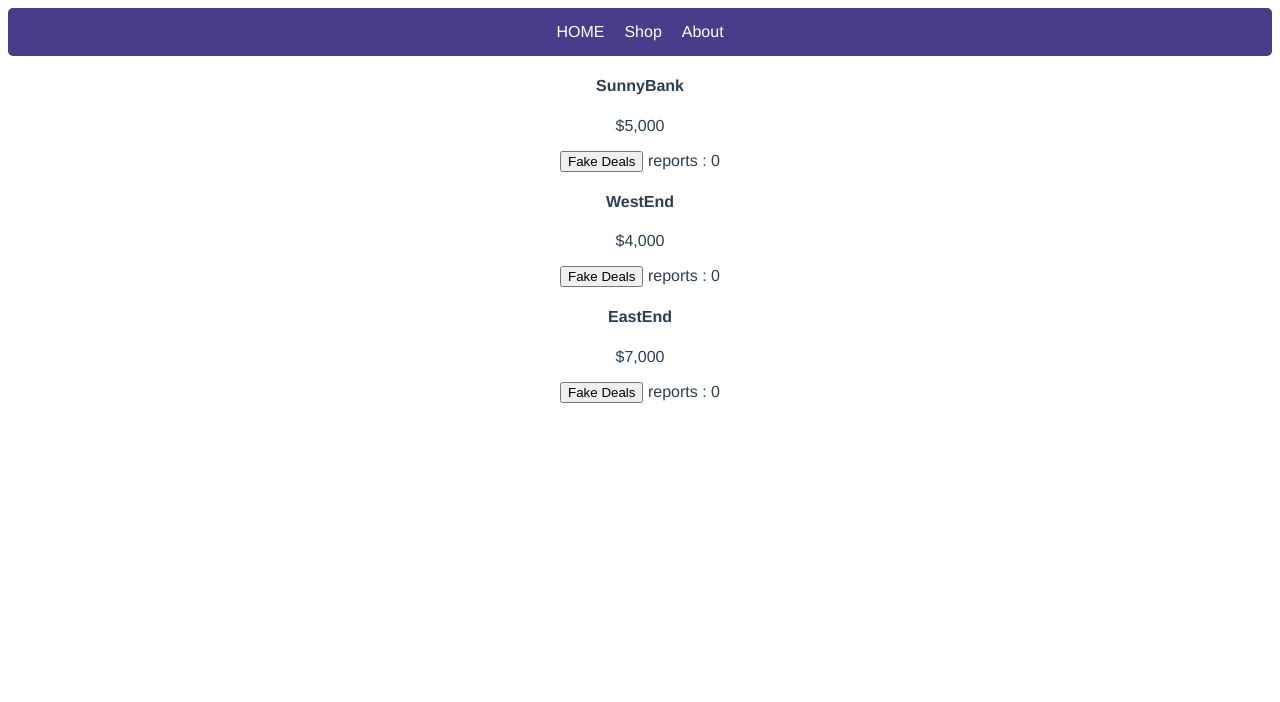
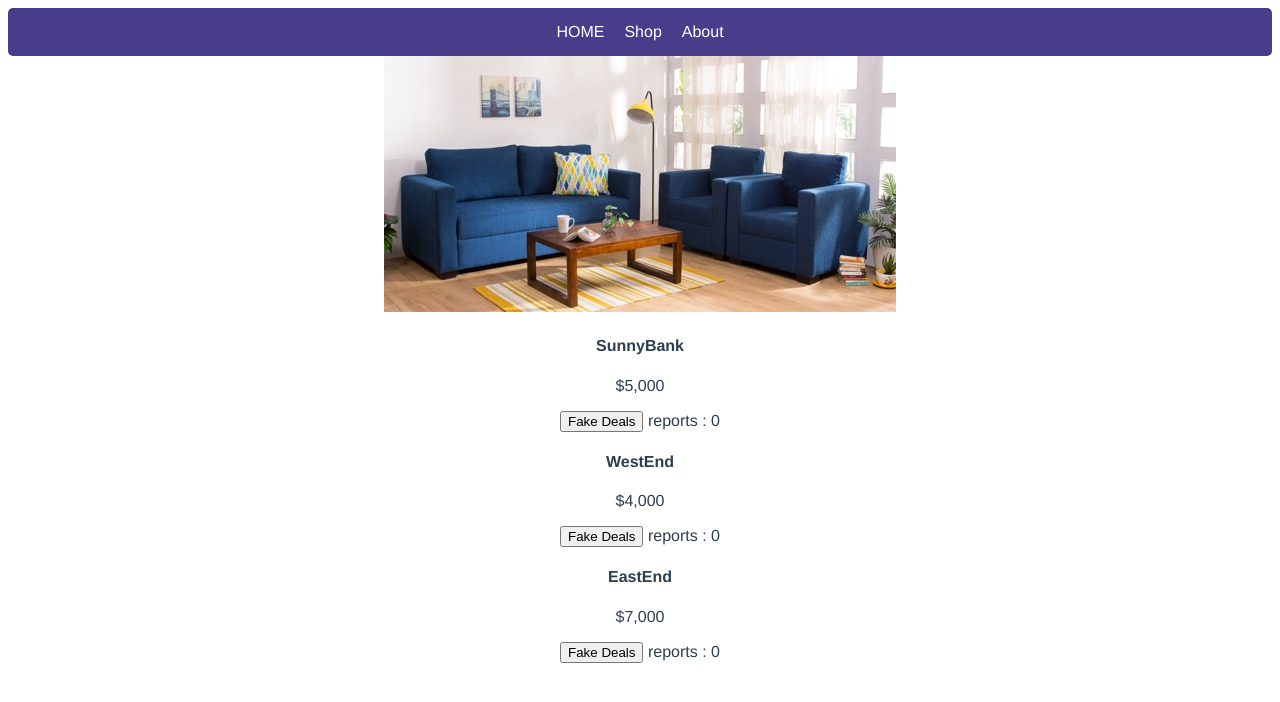
Before and after one commit to DrInnovatio/RealEstateVue, a Vue app: page / in a window 1280 px wide. Shown: the top 702 px of the page. Built offline with nearby package versions, Linux system fonts and the light colour scheme.

Commit message:
added an image.

```diff
--- a/src/App.vue
+++ b/src/App.vue
@@ -9,6 +9,7 @@
   </div> -->
 
   <div>
+    <img src="./assets/room0.jpg" alt="">
     <h4>{{products[0]}}</h4>
     <p>$5,000</p>
     <button @click="reports[0] += 1" >Fake Deals</button> <span>reports : {{reports[0]}}</span>
```
